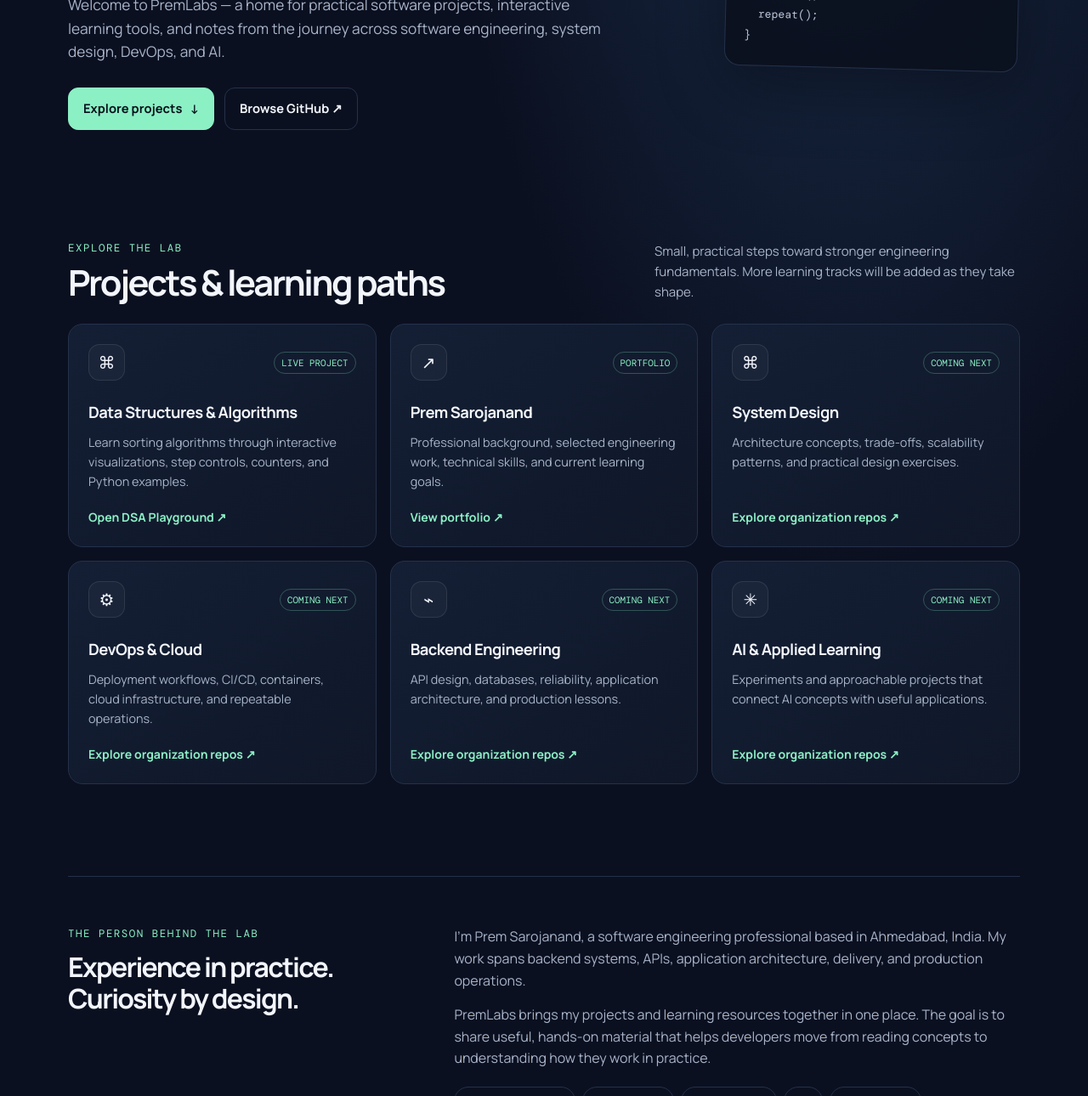
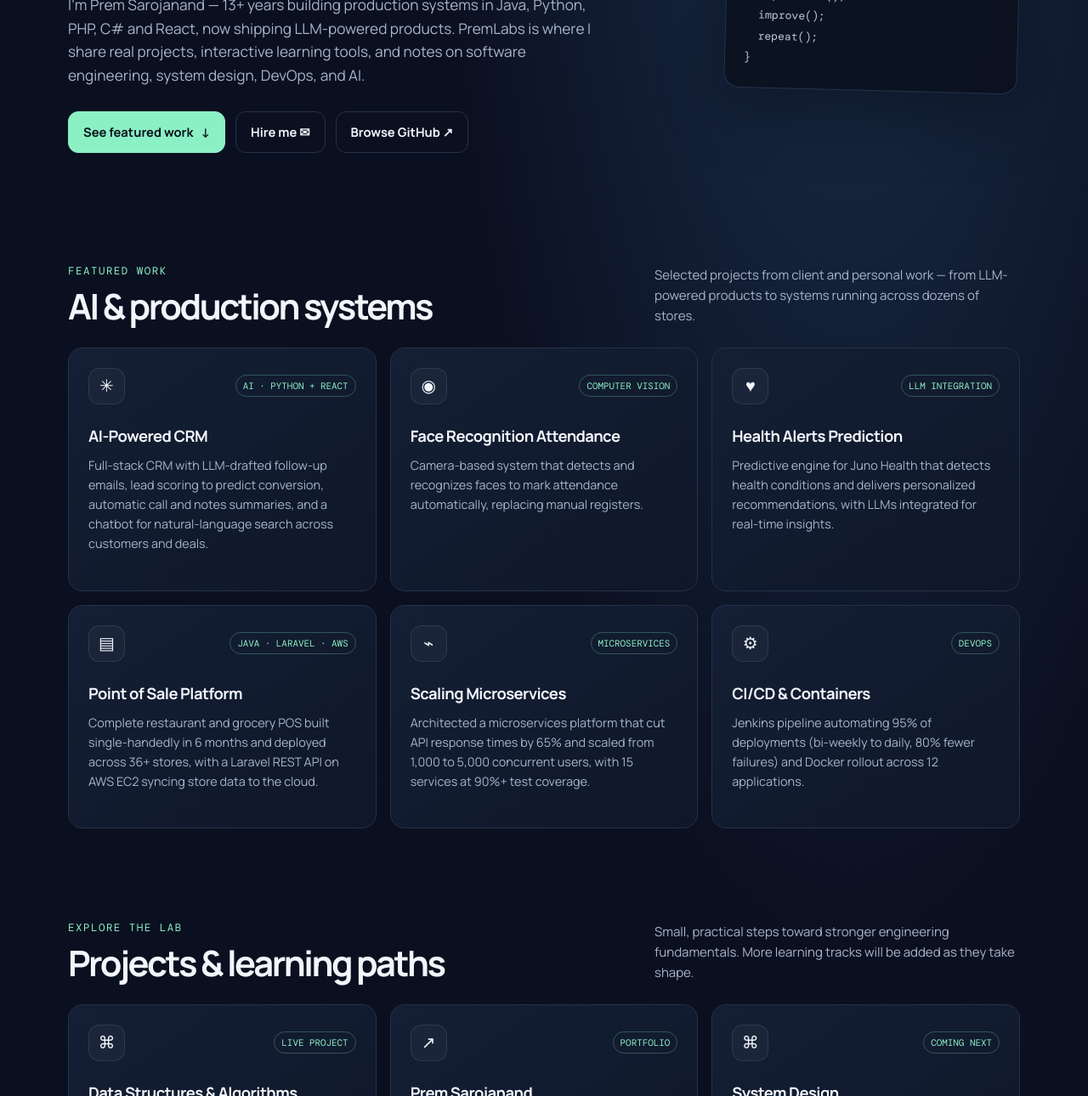
Before and after one commit to PremLabs/PremLabs.github.io, a plain HTML site: page index.html in a window 1280 px wide. Shown: the part 517-1807 px from the top of the page at 85% size. Drawn offline with nearby package versions, Linux system fonts and the light colour scheme.

Commit message:
Update homepage with featured AI work and freelance availability

```diff
--- a/index.html
+++ b/index.html
@@ -4,7 +4,7 @@
   <meta charset="utf-8">
   <meta name="viewport" content="width=device-width, initial-scale=1">
   <meta name="theme-color" content="#0b1020">
-  <meta name="description" content="PremLabs — practical software engineering, data structures and algorithms, system design, DevOps, and AI learning projects by Prem Sarojanand.">
+  <meta name="description" content="PremLabs — Prem Sarojanand, Senior Software Engineer and AI/LLM full-stack engineer (Java, Python, React). Projects in AI-powered CRM, face recognition, LLM integration, DevOps, and system design.">
   <title>PremLabs — Build. Learn. Share.</title>
   <link rel="preconnect" href="https://fonts.googleapis.com">
   <link rel="preconnect" href="https://fonts.gstatic.com" crossorigin>
@@ -33,26 +33,28 @@
   <header>
     <div class="wrap nav">
       <a class="brand" href="#top" aria-label="PremLabs home"><span class="mark">PL</span><span>PremLabs</span></a>
-      <nav class="navlinks" aria-label="Main navigation"><a href="#projects">Projects</a><a href="#about">About</a><a href="https://www.instagram.com/tech.coders/" target="_blank" rel="noreferrer">Instagram ↗</a><a href="https://www.youtube.com/@PremLabs-s05w" target="_blank" rel="noreferrer">YouTube ↗</a><a href="https://github.com/PremLabs" target="_blank" rel="noreferrer">GitHub ↗</a></nav>
+      <nav class="navlinks" aria-label="Main navigation"><a href="#work">Work</a><a href="#projects">Projects</a><a href="#about">About</a><a href="https://www.instagram.com/tech.coders/" target="_blank" rel="noreferrer">Instagram ↗</a><a href="https://www.youtube.com/@PremLabs-s05w" target="_blank" rel="noreferrer">YouTube ↗</a><a href="https://github.com/PremLabs" target="_blank" rel="noreferrer">GitHub ↗</a></nav>
     </div>
   </header>
   <main id="top">
     <div class="wrap hero">
       <div>
-        <div class="eyebrow">An engineering learning lab</div>
+        <div class="eyebrow">Senior Software Engineer · AI/LLM · Full Stack</div>
         <h1>Build things.<br><span>Understand</span> deeply.</h1>
-        <p>Welcome to PremLabs — a home for practical software projects, interactive learning tools, and notes from the journey across software engineering, system design, DevOps, and AI.</p>
+        <p>I'm Prem Sarojanand — 13+ years building production systems in Java, Python, PHP, C# and React, now shipping LLM-powered products. PremLabs is where I share real projects, interactive learning tools, and notes on software engineering, system design, DevOps, and AI.</p>
         <div class="actions">
-          <a class="btn primary" href="#projects">Explore projects <span aria-hidden="true">↓</span></a>
+          <a class="btn primary" href="#work">See featured work <span aria-hidden="true">↓</span></a>
+          <a class="btn" href="mailto:psarojanand@gmail.com">Hire me ✉</a>
           <a class="btn" href="https://github.com/PremLabs" target="_blank" rel="noreferrer">Browse GitHub ↗</a>
         </div>
       </div>
       <div class="terminal" aria-label="Code terminal illustration">
         <div class="terminal-top"><span class="dot"></span><span class="dot"></span><span class="dot"></span></div>
         <pre><span class="blue">const</span> lab = {
-  learn: <span class="green">"every day"</span>,
-  build: <span class="green">"real projects"</span>,
-  share: <span class="green">"what works"</span>
+  role:  <span class="green">"Sr. Software Engineer"</span>,
+  stack: [<span class="green">"Java"</span>, <span class="green">"Python"</span>, <span class="green">"React"</span>],
+  ai:    <span class="green">"LLM apps in production"</span>,
+  years: <span class="green">13</span>
 };
 
 <span class="blue">while</span> (curious) {
@@ -62,6 +64,46 @@
 }</pre>
       </div>
     </div>
+    <section id="work">
+      <div class="wrap">
+        <div class="section-head">
+          <div><div class="eyebrow">Featured work</div><h2>AI & production systems</h2></div>
+          <p>Selected projects from client and personal work — from LLM-powered products to systems running across dozens of stores.</p>
+        </div>
+        <div class="grid">
+          <article class="card">
+            <div class="card-top"><div class="iconbox" aria-hidden="true">✳</div><span class="tag">AI · PYTHON + REACT</span></div>
+            <h3>AI-Powered CRM</h3>
+            <p>Full-stack CRM with LLM-drafted follow-up emails, lead scoring to predict conversion, automatic call and notes summaries, and a chatbot for natural-language search across customers and deals.</p>
+          </article>
+          <article class="card">
+            <div class="card-top"><div class="iconbox" aria-hidden="true">◉</div><span class="tag">COMPUTER VISION</span></div>
+            <h3>Face Recognition Attendance</h3>
+            <p>Camera-based system that detects and recognizes faces to mark attendance automatically, replacing manual registers.</p>
+          </article>
+          <article class="card">
+            <div class="card-top"><div class="iconbox" aria-hidden="true">♥</div><span class="tag">LLM INTEGRATION</span></div>
+            <h3>Health Alerts Prediction</h3>
+            <p>Predictive engine for Juno Health that detects health conditions and delivers personalized recommendations, with LLMs integrated for real-time insights.</p>
+          </article>
+          <article class="card">
+            <div class="card-top"><div class="iconbox" aria-hidden="true">▤</div><span class="tag">JAVA · LARAVEL · AWS</span></div>
+            <h3>Point of Sale Platform</h3>
+            <p>Complete restaurant and grocery POS built single-handedly in 6 months and deployed across 36+ stores, with a Laravel REST API on AWS EC2 syncing store data to the cloud.</p>
+          </article>
+          <article class="card">
+            <div class="card-top"><div class="iconbox" aria-hidden="true">⌁</div><span class="tag">MICROSERVICES</span></div>
+            <h3>Scaling Microservices</h3>
+            <p>Architected a microservices platform that cut API response times by 65% and scaled from 1,000 to 5,000 concurrent users, with 15 services at 90%+ test coverage.</p>
+          </article>
+          <article class="card">
+            <div class="card-top"><div class="iconbox" aria-hidden="true">⚙</div><span class="tag">DEVOPS</span></div>
+            <h3>CI/CD & Containers</h3>
+            <p>Jenkins pipeline automating 95% of deployments (bi-weekly to daily, 80% fewer failures) and Docker rollout across 12 applications.</p>
+          </article>
+        </div>
+      </div>
+    </section>
     <section id="projects">
       <div class="wrap">
         <div class="section-head">
@@ -100,9 +142,9 @@
             <a class="textlink" href="https://github.com/orgs/PremLabs/repositories" target="_blank" rel="noreferrer">Explore organization repos ↗</a>
           </article>
           <article class="card">
-            <div class="card-top"><div class="iconbox" aria-hidden="true">✳</div><span class="tag">COMING NEXT</span></div>
+            <div class="card-top"><div class="iconbox" aria-hidden="true">✳</div><span class="tag">IN PROGRESS</span></div>
             <h3>AI & Applied Learning</h3>
-            <p>Experiments and approachable projects that connect AI concepts with useful applications.</p>
+            <p>LLM apps, RAG, and machine learning experiments — building on the AI CRM and health prediction work.</p>
             <a class="textlink" href="https://github.com/orgs/PremLabs/repositories" target="_blank" rel="noreferrer">Explore organization repos ↗</a>
           </article>
         </div>
@@ -112,17 +154,18 @@
       <div class="wrap about">
         <div><div class="eyebrow">The person behind the lab</div><h2>Experience in practice.<br>Curiosity by design.</h2></div>
         <div>
-          <p>I'm Prem Sarojanand, a software engineering professional based in Ahmedabad, India. My work spans backend systems, APIs, application architecture, delivery, and production operations.</p>
+          <p>I'm Prem Sarojanand, a Senior Software Engineer and Technical Lead based in Ahmedabad, India, with 13+ years across backend systems, full-stack apps, DevOps, and project leadership. I've led teams, architected microservices, and today I build products that put Large Language Models to practical use.</p>
+          <p><strong>Open to remote and freelance work</strong> — Java, Python, full-stack (React), LLM integration and evaluation, and DevOps.</p>
           <p>PremLabs brings my projects and learning resources together in one place. The goal is to share useful, hands-on material that helps developers move from reading concepts to understanding how they work in practice.</p>
-          <div class="chips"><span class="chip">Backend Engineering</span><span class="chip">System Design</span><span class="chip">DevOps & Cloud</span><span class="chip">DSA</span><span class="chip">AI Experiments</span><span class="chip">Learning in Public</span></div>
+          <div class="chips"><span class="chip">Java / Spring Boot</span><span class="chip">Python</span><span class="chip">React</span><span class="chip">LLM Integration</span><span class="chip">PHP / Laravel</span><span class="chip">AWS · Docker · Kubernetes</span><span class="chip">Backend Engineering</span><span class="chip">System Design</span><span class="chip">DevOps & Cloud</span><span class="chip">DSA</span><span class="chip">AI Experiments</span><span class="chip">Learning in Public</span></div>
           <div class="actions" style="margin-top:24px"><a class="btn" href="https://github.com/PremLabs" target="_blank" rel="noreferrer">PremLabs on GitHub ↗</a><a class="btn" href="https://www.instagram.com/tech.coders/" target="_blank" rel="noreferrer">Instagram ↗</a><a class="btn" href="https://www.youtube.com/@PremLabs-s05w" target="_blank" rel="noreferrer">YouTube ↗</a></div>
         </div>
       </div>
     </section>
     <div class="wrap">
       <div class="cta">
-        <div><h2>Learn in public. Build with purpose.</h2><p>Follow the repositories to see new projects, improvements, and learning resources.</p></div>
-        <a class="btn primary" href="https://github.com/PremLabs" target="_blank" rel="noreferrer">Follow PremLabs ↗</a>
+        <div><h2>Have a project in mind?</h2><p>Available for remote and freelance engineering work — AI/LLM apps, full-stack, and DevOps.</p></div>
+        <a class="btn primary" href="mailto:psarojanand@gmail.com">Get in touch ✉</a>
       </div>
     </div>
   </main>
```
